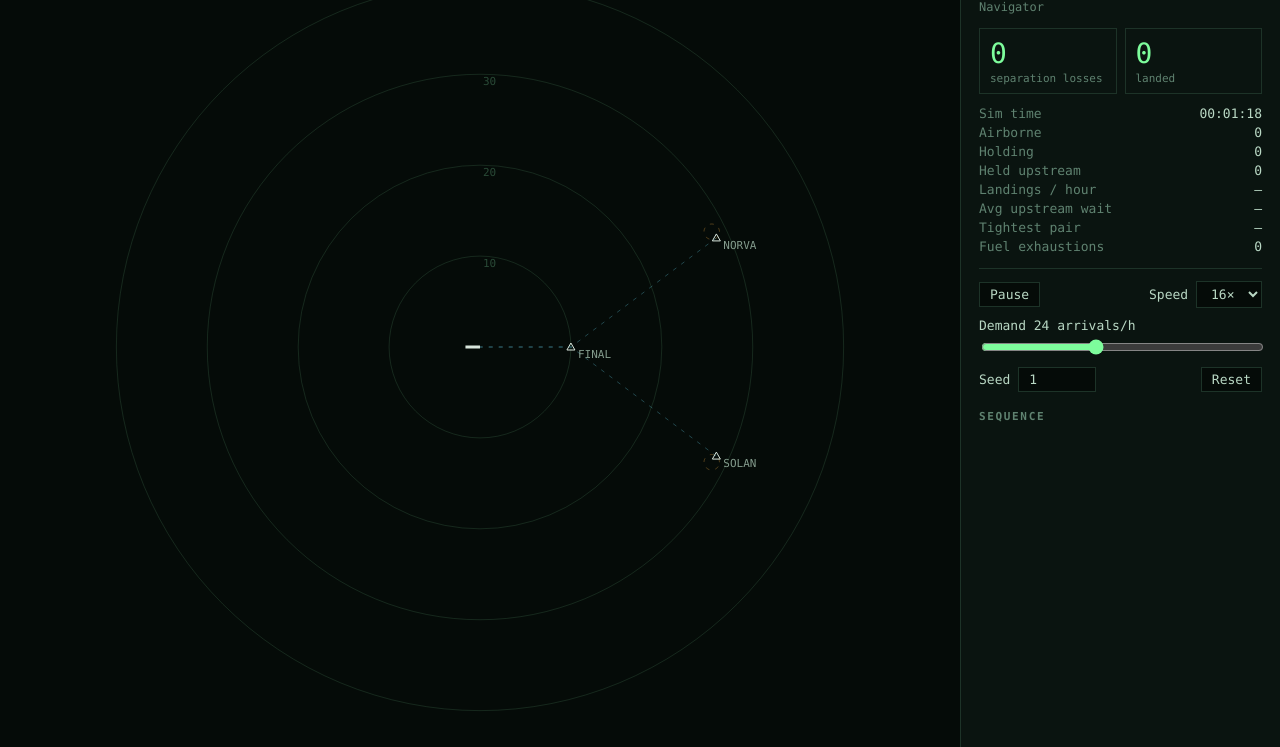
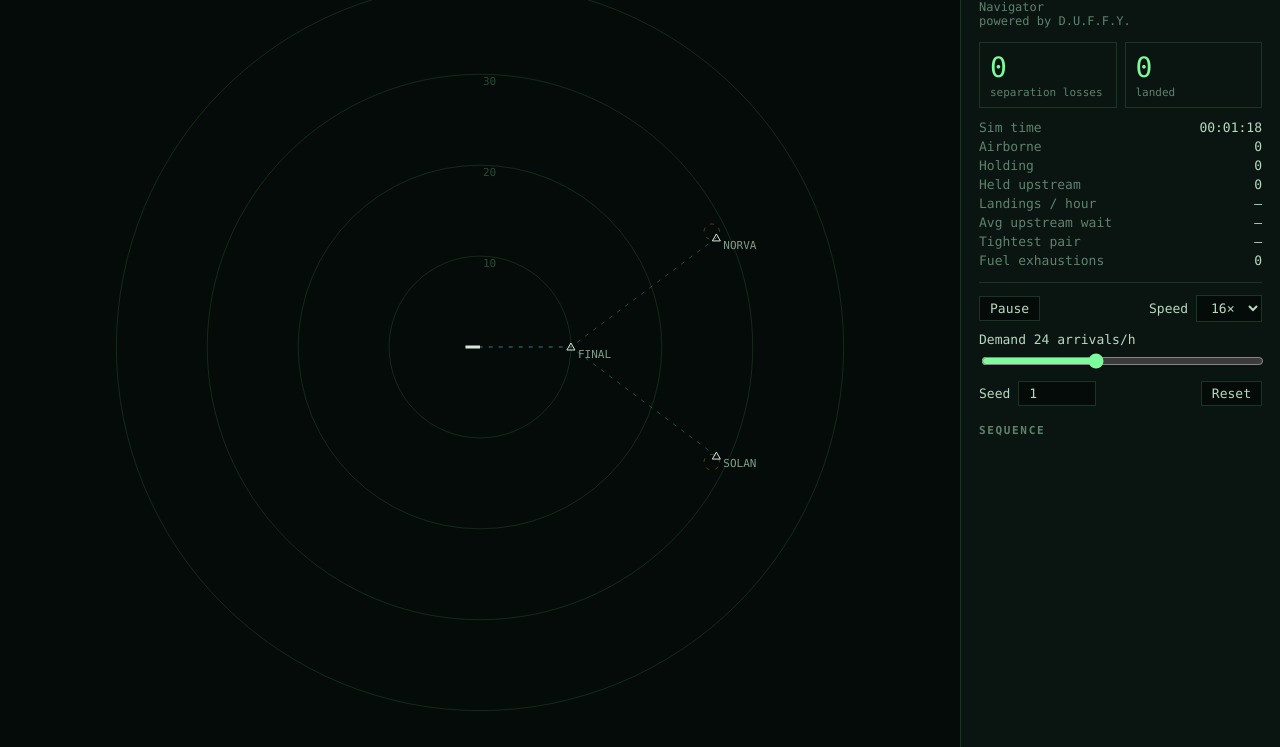
Before and after one commit to WPTK/touchdown, a website with bundled scripts: page index.html in a window 1280 px wide. Shown: the part 53-800 px from the top of the page. Built offline with nearby package versions, Linux system fonts and the light colour scheme.

Commit message:
docs: bring back D.U.F.F.Y.

```diff
--- a/index.html
+++ b/index.html
@@ -13,7 +13,7 @@
     <aside>
       <header>
         <h1>S.E.A.N.</h1>
-        <p class="sub">Superintelligent Enroute Arrival Navigator</p>
+        <p class="sub">Superintelligent Enroute Arrival Navigator<br>powered by D.U.F.F.Y.</p>
       </header>
 
       <section class="status" aria-live="polite">
```
Also changed, not shown: README.md.
